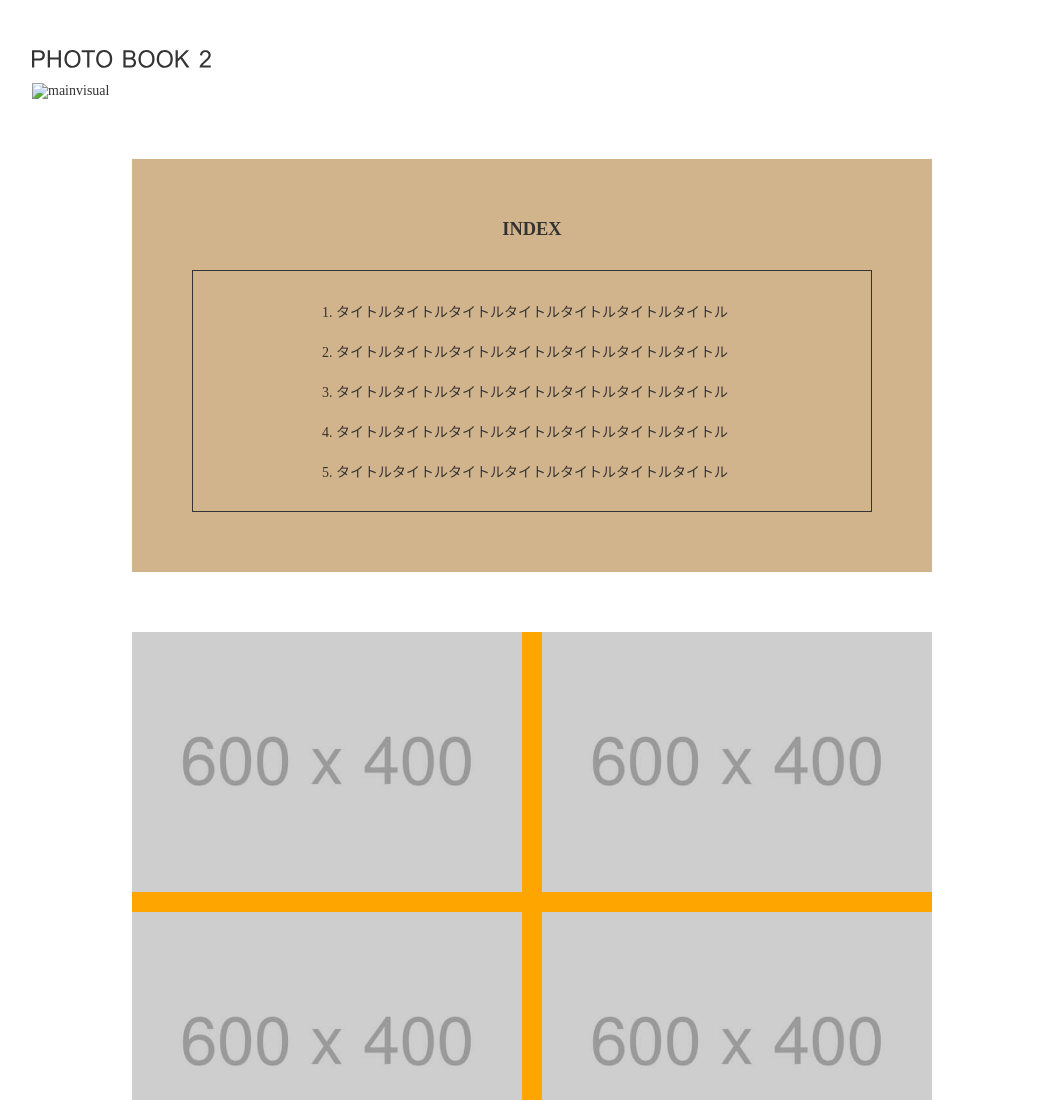
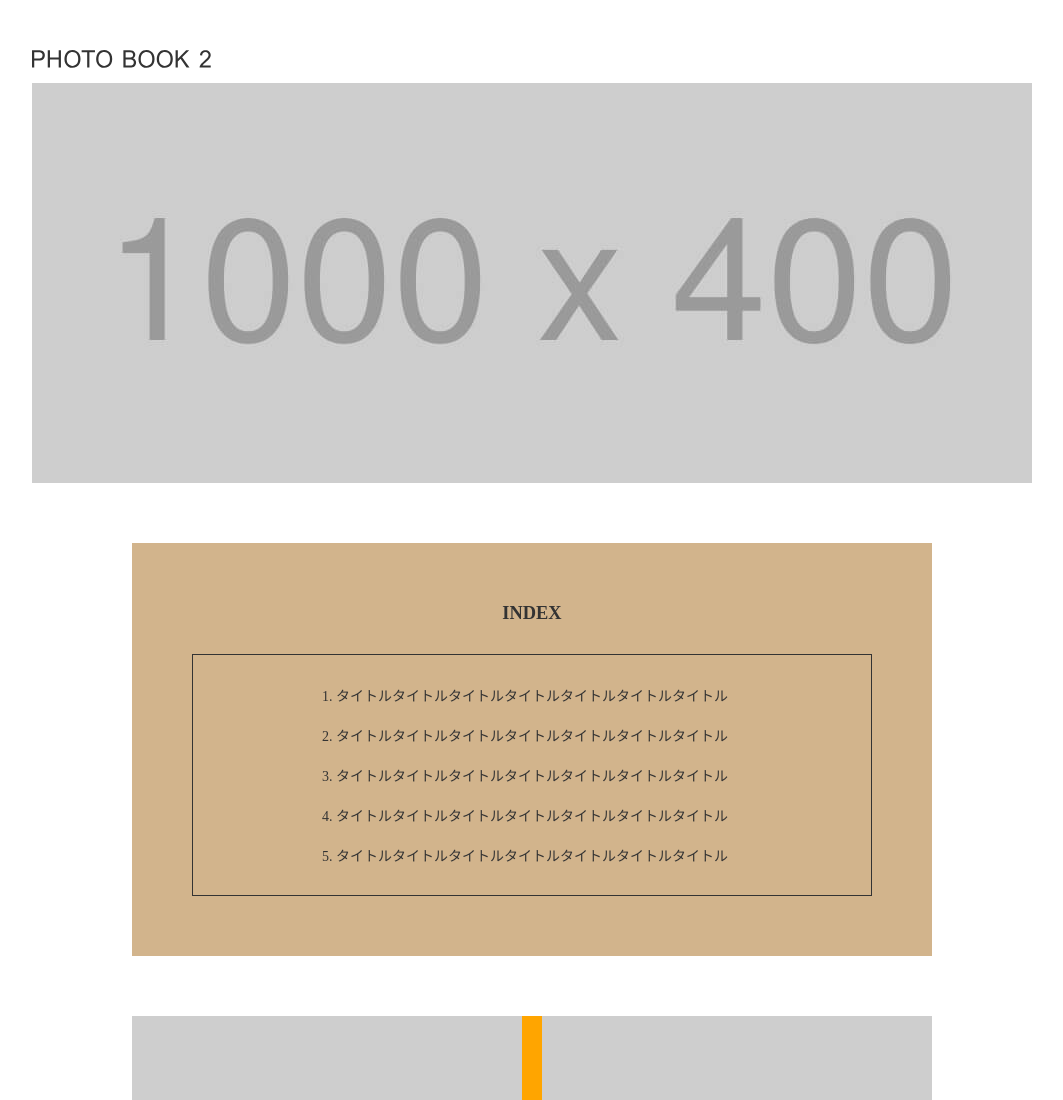
Before and after one commit to okada100/coding-prac, a plain HTML site: page index.html in a window 1280 px wide. Shown: the top 1100 px of the page, without its empty margins (108-1171 px from the left). Drawn offline with Linux system fonts and the light colour scheme; some packages are replaced by stand-ins of ours; files whose address does not match are found by name.

Commit message:
Update index.html

```diff
--- a/index.html
+++ b/index.html
@@ -20,7 +20,7 @@
 
     <main>
       <div class="main-visual">
-      <img src="img/mainvisual.jpg" alt="mainvisual">
+      <img src="https://github.com/okada100/coding-prac/blob/main/mainvisual.jpg?raw=true" alt="mainvisual">
       </div>
 
     <div class="inner">
```
